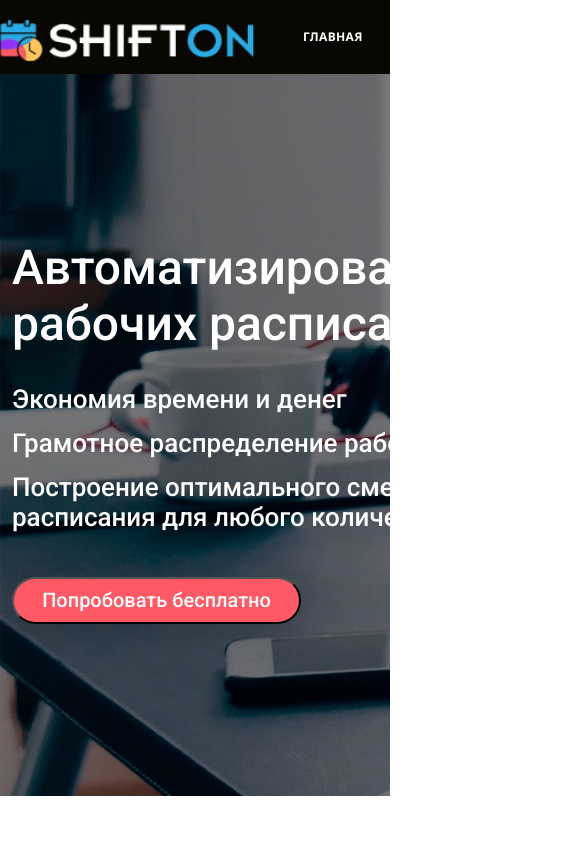
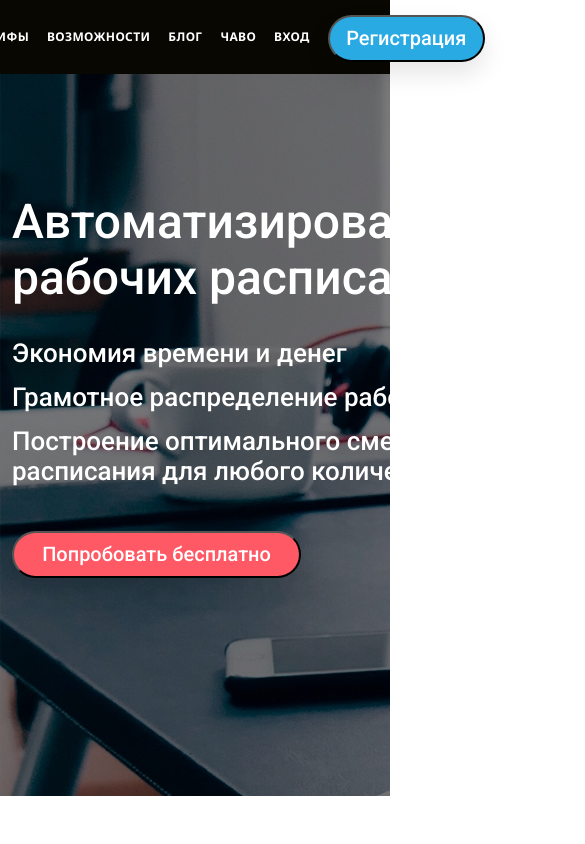
Before and after one commit to deverser/ShiftOn, a website: page index.html in a window 390 px wide. Shown: the top 844 px of the page, 585 px wide, since content can reach past the window. Drawn offline with Linux system fonts and the light colour scheme.

Commit message:
Начата адаптация под разрешение 1200рх

```diff
--- a/scss/blocks/_basic.scss
+++ b/scss/blocks/_basic.scss
@@ -24,3 +24,12 @@
         }
     }
 }
+
+@media screen and (max-width: 1200px) {
+    .basic {
+        &__content {
+            margin: 0 auto;
+            padding: 120px 0;
+        }
+    }
+}
--- a/scss/blocks/_feature.scss
+++ b/scss/blocks/_feature.scss
@@ -34,3 +34,17 @@
         }
     }
 }
+
+@media screen and (max-width: 1200px) {
+    .feature {
+        padding: 48px 0;
+        &__img img {
+            width: 100%;
+        }
+        &__content {
+            &__text {
+                font-size: 16px;
+            }
+        }
+    }
+}
--- a/scss/blocks/_header.scss
+++ b/scss/blocks/_header.scss
@@ -57,3 +57,20 @@
         }
     }
 }
+
+@media screen and (max-width: 1200px) {
+    .header {
+        justify-content: center;
+        &__menu {
+            &__item {
+                margin: 0 9px;
+            }
+        }
+        &__logo img {
+            width: 75%;
+            display: block;
+            margin: 0 auto;
+            margin-top: 9px;
+        }
+    }
+}
```
Also changed, not shown: css/style.min.css.
